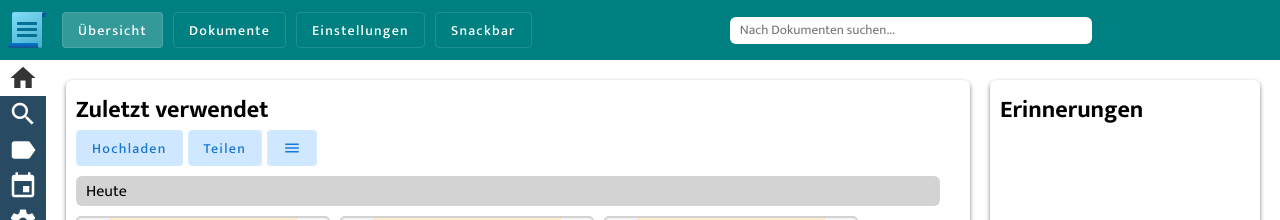
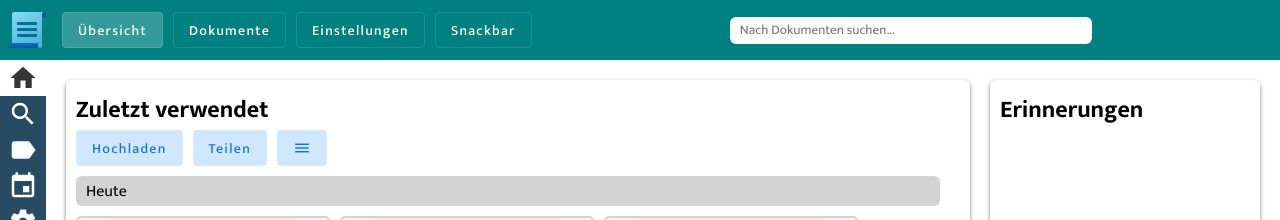
Before and after one commit to bjoern621/dms, an Angular app in the folder src/client/: page /home in a window 1280 px wide. Shown: the top 220 px of the page. Built offline with nearby package versions, Linux system fonts and the light colour scheme.

Commit message:
more space between buttons

```diff
--- a/src/client/src/app/components/tabs/document-list/document-list.component.html
+++ b/src/client/src/app/components/tabs/document-list/document-list.component.html
@@ -1,7 +1,7 @@
 <div style="display: flex; flex-direction: column; gap: 10px; height: 100%;">
     <!-- Buttons -->
-    <div style="display: flex; gap: 5px;">
-        <button mat-stroked-button>Hochladen</button>
+    <div style="display: flex; gap: 10px;">
+        <button mat-stroked-button (click)="openUploadDialog()">Hochladen</button>
         <button mat-stroked-button>Teilen</button>
         <button mat-stroked-button style="min-width: unset;"><mat-icon style="margin: 0px;">menu</mat-icon></button>
     </div>
```
